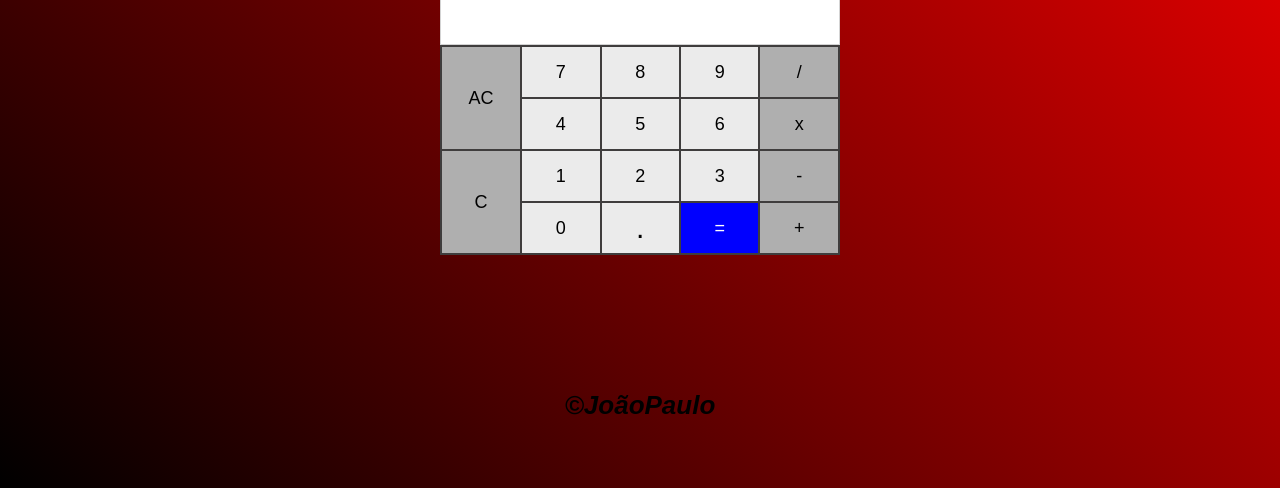
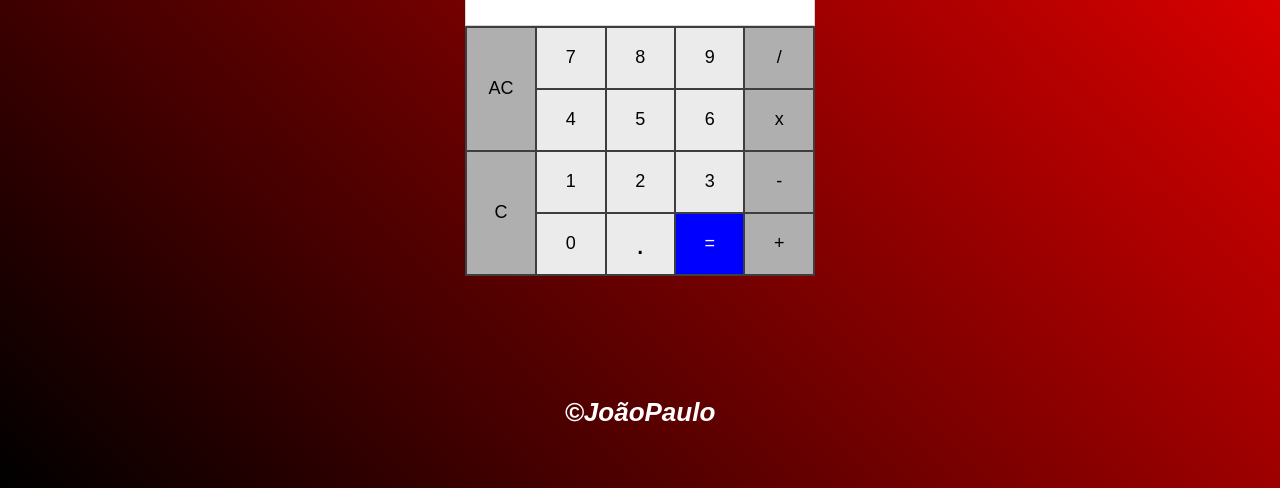
Before and after one commit to joaopaulocrr/calculadora, a plain HTML site: page index.html in a window 1280 px wide. Shown: the part 312-800 px from the top of the page. Drawn offline with Linux system fonts and the light colour scheme.

Commit message:
detalhes

```diff
--- a/CSS/style.css
+++ b/CSS/style.css
@@ -24,7 +24,7 @@ header h1 {
 }
 
 main {
-    width: 400px;
+    width: 350px;
     background-color: rgb(63, 61, 61);
     border-top-right-radius: 10px;
     border-top-left-radius: 10px;
@@ -73,19 +73,21 @@ main table {
 }
 
 main table tbody tr td {
-    width: 80px;
-    height: 50px;
+    width: 70px;
+    height: 60px;
     text-align: center;
-    margin: 3px;
     cursor: pointer;
 }
 main table tbody tr td:hover {
     background-color: rgb(221, 121, 121);
-
+    color: white;
+    font-size: 23px;
+    font-weight: bold;
 }
 
 footer p {
     font-size: 26px;
     font-style: italic;
     font-weight: bold;
+    color: white;
 }
```
